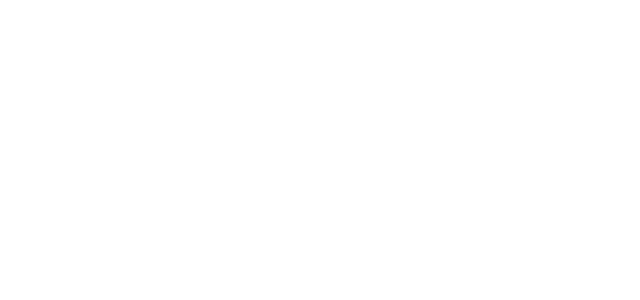
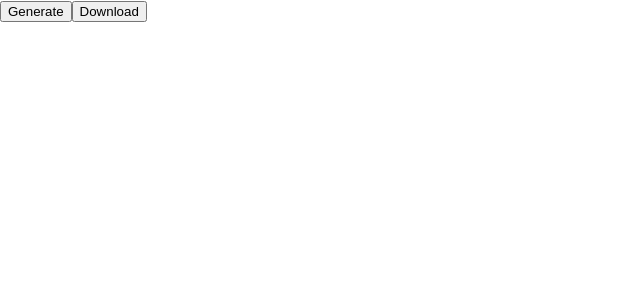
Before and after one commit to lebrancconvas/Anya-Generate-Pic, a React (Create React App) app in the folder web/: page / in a window 1280 px wide. Shown: the top 300 px of the page, without its empty margins (0-640 px from the left). Built offline with nearby package versions, Linux system fonts and the light colour scheme.

Commit message:
💄 Add Generate and Download Button to Website.

```diff
--- a/web/src/App.tsx
+++ b/web/src/App.tsx
@@ -3,7 +3,13 @@ import React from 'react';
 function App() {
   return (
     <div className="App">
-
+      <div>
+        <div></div>
+      </div>
+      <div>
+        <button>Generate</button>
+        <button>Download</button>
+      </div>
     </div>
   );
 }
--- /dev/null
+++ b/web/src/components/Display.tsx
@@ -0,0 +1 @@
+import React from 'react';
--- /dev/null
+++ b/web/src/components/Download.tsx
@@ -0,0 +1 @@
+import React from 'react';
--- /dev/null
+++ b/web/src/components/Generate.tsx
@@ -0,0 +1 @@
+import React from 'react';
```
